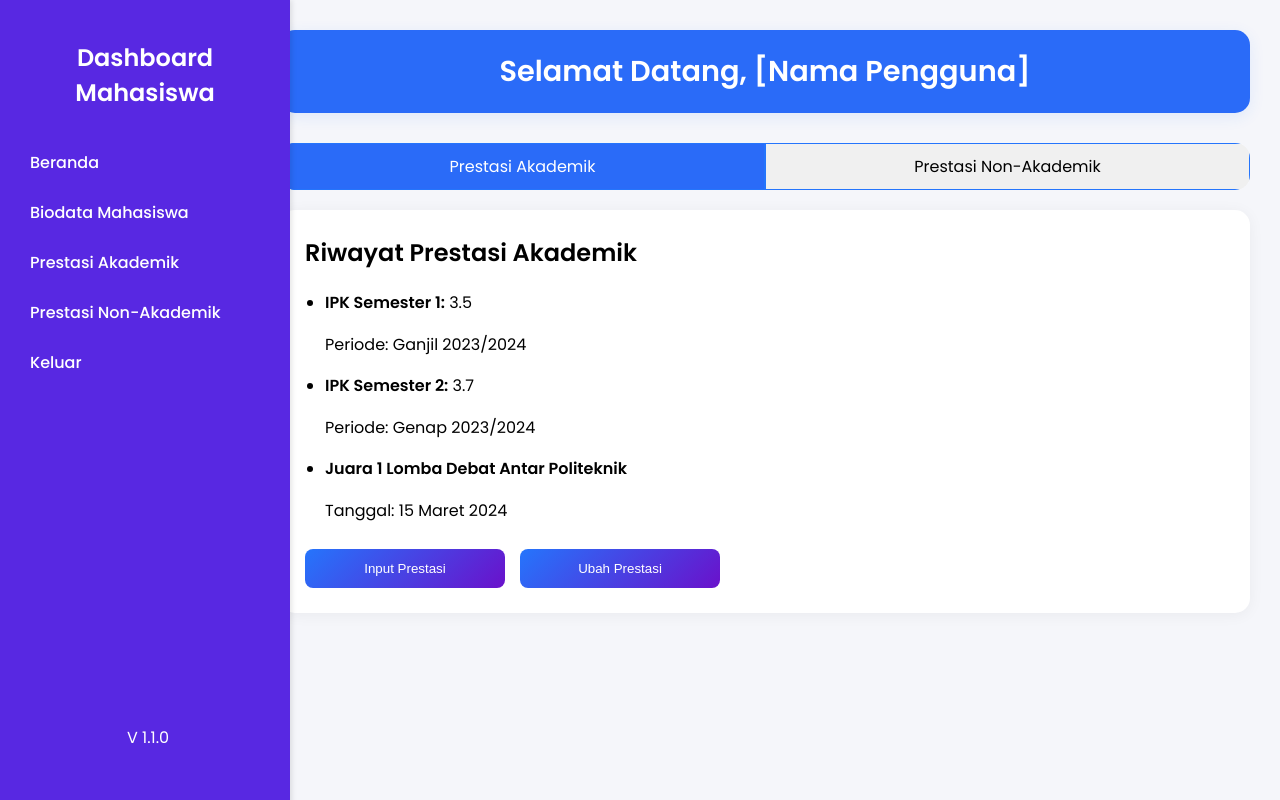
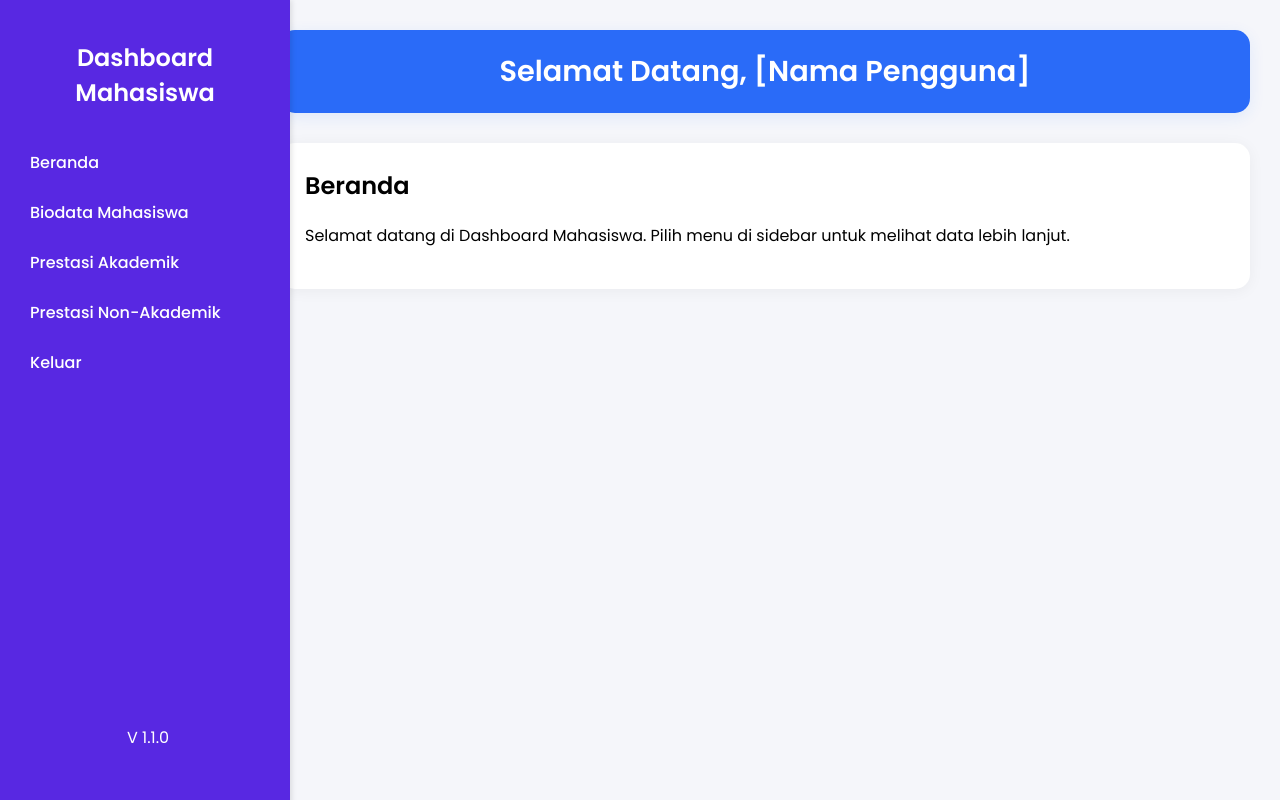
Before and after one commit to aqilaazza/ProjectSistemPencatatanPrestasi, a PHP site: page /mahasiswa/dashboard_mahasiswa.php in a window 1280 px wide. Run offline with PHP 8.4, Linux system fonts and the light colour scheme.

Commit message:
update dashboardMahasiswa

```diff
--- a/projectAkhirV2/mahasiswa/dashboard_mahasiswa.php
+++ b/projectAkhirV2/mahasiswa/dashboard_mahasiswa.php
@@ -5,6 +5,7 @@
     <meta name="viewport" content="width=device-width, initial-scale=1.0">
     <title>Dashboard Mahasiswa</title>
     <link href="https://fonts.googleapis.com/css2?family=Poppins:wght@300;400;500;600&display=swap" rel="stylesheet">
+    <link rel="stylesheet" href="cssDashboard.css"> <!-- Link to the external CSS file -->
     <style>
         body {
             font-family: 'Poppins', sans-serif;
@@ -170,13 +171,15 @@
 </head>
 <body>
 
+<body>
+
 <div class="sidebar">
     <h2>Dashboard Mahasiswa</h2>
     <ul>
-            <li><a href="#">Beranda</a></li>
-            <li><a href="biodata_mahasiswa.php">Biodata Mahasiswa</a></li>
-            <li><a href="prestasi_akademik.php">Prestasi Akademik</a></li>
-            <li><a href="prestasi_nonakademik.php">Prestasi Non-Akademik</a></li>
+        <li><a href="#" onclick="showTab('beranda')">Beranda</a></li>
+        <li><a href="../mahasiswa/biodata_mahasiswa.php">Biodata Mahasiswa</a></li>
+        <li><a href="#" onclick="showTab('akademik')">Prestasi Akademik</a></li>
+        <li><a href="#" onclick="showTab('non-akademik')">Prestasi Non-Akademik</a></li>
         <li><a href="#" onclick="confirmLogout()">Keluar</a></li>
     </ul>
 </div>
@@ -186,12 +189,14 @@
         <h1>Selamat Datang, [Nama Pengguna]</h1>
     </div>
 
-        <div class="tabs">
-            <div class="tab active" onclick="showTab('akademik')">Prestasi Akademik</div>
-            <div class="tab" onclick="showTab('non-akademik')">Prestasi Non-Akademik</div>
+    <!-- Konten Beranda -->
+    <div class="card" id="beranda">
+        <h2>Beranda</h2>
+        <p>Selamat datang di Dashboard Mahasiswa. Pilih menu di sidebar untuk melihat data lebih lanjut.</p>
     </div>
 
-        <div class="card" id="akademik">
+    <!-- Konten Prestasi Akademik -->
+    <div class="card" id="akademik" style="display: none;">
         <h2>Riwayat Prestasi Akademik</h2>
         <ul>
             <li>
@@ -207,12 +212,9 @@
                 <p>Tanggal: 15 Maret 2024</p>
             </li>
         </ul>
-            <div class="button-container">
-                <button class="upload-btn" onclick="uploadPrestasi()">Input Prestasi</button>
-                <button class="upload-btn" onclick="editPrestasi()">Ubah Prestasi</button>
-            </div>
     </div>
 
+    <!-- Konten Prestasi Non-Akademik -->
     <div class="card" id="non-akademik" style="display: none;">
         <h2>Riwayat Prestasi Non-Akademik</h2>
         <ul>
@@ -231,7 +233,6 @@
         </ul>
         <div class="button-container">
             <button class="upload-btn" onclick="uploadPrestasi()">Input Prestasi</button>
-                <button class="upload-btn" onclick="editPrestasi()">Ubah Prestasi</button>
         </div>
     </div>
 </div>
@@ -242,29 +243,23 @@
 
 <script>
     function showTab(tabName) {
-            const akademikTab = document.getElementById('akademik');
-            const nonAkademikTab = document.getElementById('non-akademik');
-            const tabs = document.querySelectorAll('.tab');
+        // Sembunyikan semua card
+        const cards = document.querySelectorAll('.card');
+        cards.forEach(card => card.style.display = 'none');
 
-            if (tabName === 'akademik') {
-                akademikTab.style.display = 'block';
-                nonAkademikTab.style.display = 'none';
-                tabs[0].classList.add('active');
-                tabs[1].classList.remove('active');
-            } else {
-                akademikTab.style.display = 'none';
-                nonAkademikTab.style.display = 'block';
-                tabs[0].classList.remove('active');
-                tabs[1].classList.add('active');
+        // Tampilkan card sesuai tabName
+        const selectedCard = document.getElementById(tabName);
+        if (selectedCard) {
+            selectedCard.style.display = 'block';
         }
     }
 
     function uploadPrestasi() {
-            alert('Fungsi untuk input prestasi akan ditambahkan di sini.');
+        window.location.href = "../mahasiswa/up_nonakademik.php"; // Sesuaikan dengan nama file halaman kedua
     }
 
     function editPrestasi() {
-            alert('Fungsi untuk mengedit prestasi akan ditambahkan di sini.');
+        window.location.href = "../mahasiswa/up_nonakademik.php"; // Sesuaikan dengan nama file halaman kedua
     }
 
     function confirmLogout() {
@@ -274,6 +269,4 @@
         }
     }
 </script>
-
 </body>
-</html>
```
Lines whose indentation alone changed are shown as unchanged.
